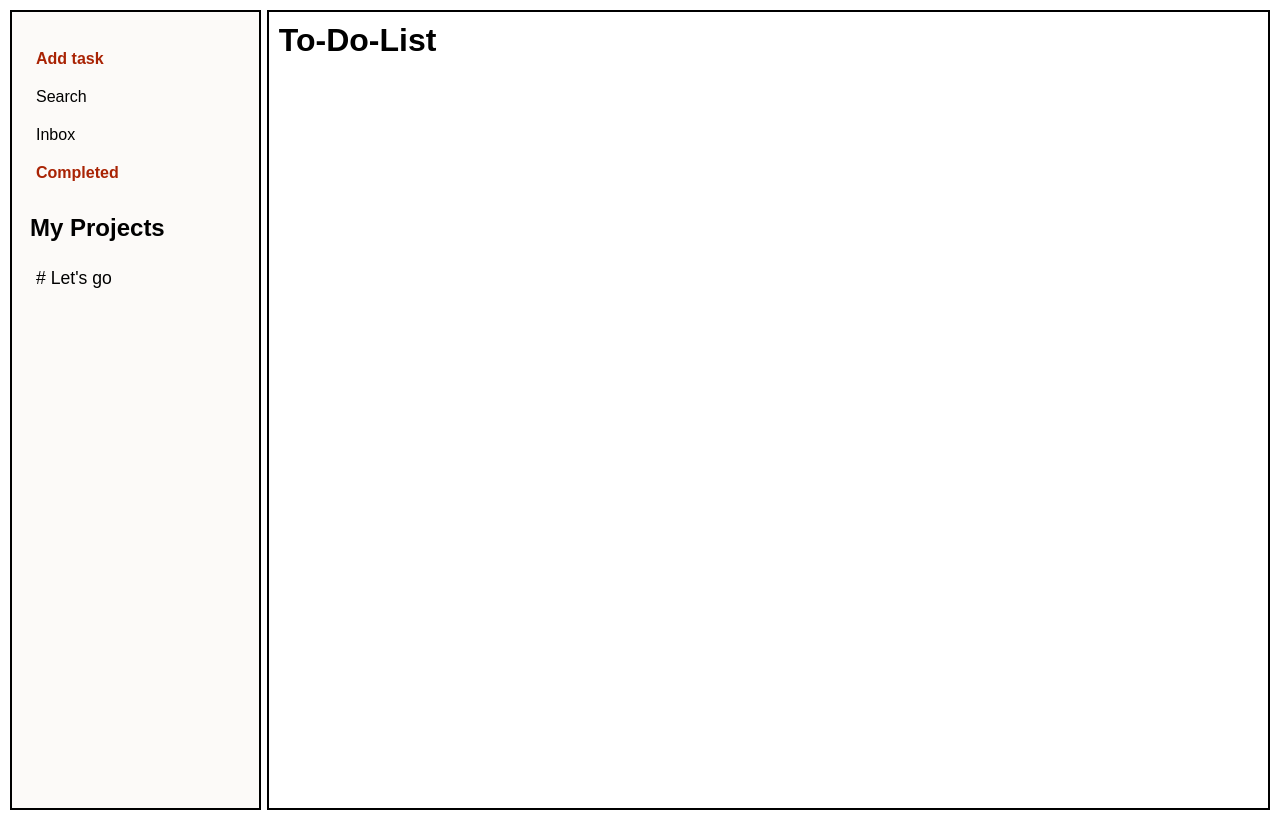
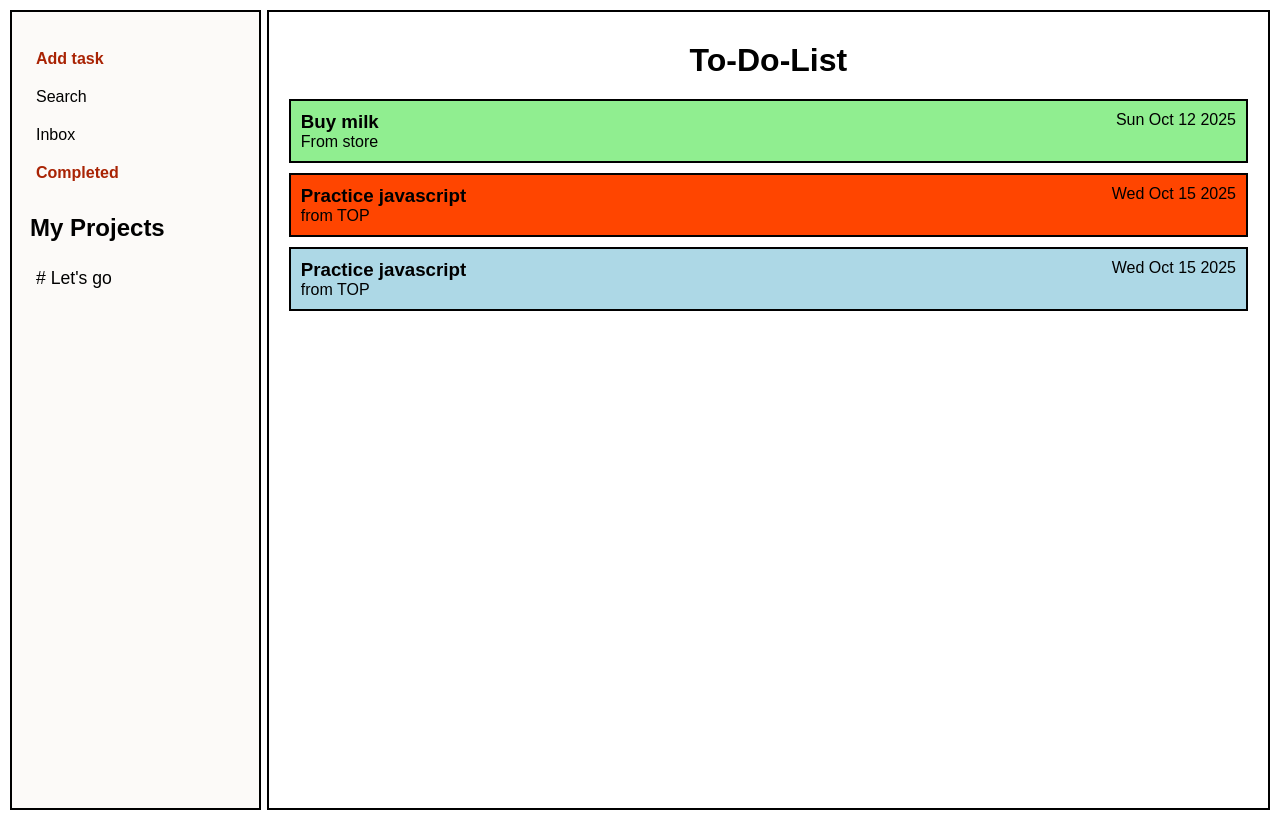
Before and after one commit to Shubham277353/To-Do-App, a website built with webpack: page src/index.html in a window 1280 px wide. Built offline with nearby package versions, Linux system fonts and the light colour scheme.

Commit message:
feat: add due date in the dom and style the page

```diff
--- a/src/addTodos.js
+++ b/src/addTodos.js
@@ -1,13 +1,10 @@
 import createTodo from "./createTodos";
 
-const todoList = [];
+ export const todoList = [];
 
 
 export function addTodos(title, description, dueDate, priority, completed){
 const todo = new createTodo(title, description, dueDate, priority, completed);
 todoList.push(todo);
 }
-
-addTodos('Buy milk', 'From store', '2025-10-12','low',false);
-addTodos('Practice javascript', 'from TOP', '2025-10-13','High',false);
 console.log(todoList);
--- /dev/null
+++ b/src/displayTodos.js
@@ -0,0 +1,42 @@
+import "./style.css";
+import { todoList } from "./addTodos";
+
+export default function display() {
+  todoList.forEach((todo) => {
+
+    const todoList = document.querySelector("#todo-list");
+
+    const taskDiv = document.createElement("div");
+    taskDiv.classList.add("task-div");
+
+    const titleDescriptionDivd = document.createElement("div");
+    const taskh3 = document.createElement("h3");
+    taskh3.classList.add("task");
+    taskh3.textContent = todo.title;
+
+    const taskDescription = document.createElement("p");
+    taskDescription.classList.add("task-description")
+    taskDescription.textContent = todo.description;
+
+    const dueDate = document.createElement("p");
+    dueDate.classList.add("due-date");
+    const date = new Date(todo.dueDate);
+    dueDate.textContent = date.toDateString();
+
+    if(todo.priority === "high"){
+        taskDiv.classList.add("high");
+    }else if (todo.priority === "medium"){
+        taskDiv.classList.add("medium");
+        taskDiv.style.backgroundColor = "lightblue";
+    }else{
+        taskDiv.classList.add("low");
+        taskDiv.style.backgroundColor = "lightgreen";
+    }
+
+    titleDescriptionDivd.append(taskh3);
+    titleDescriptionDivd.append(taskDescription);
+    taskDiv.append(titleDescriptionDivd);
+    taskDiv.append(dueDate);
+    todoList.append(taskDiv);
+  });
+}
--- a/src/index.html
+++ b/src/index.html
@@ -24,7 +24,7 @@
       </div>
 
       <div id="todo-container">
-        <h1>To-Do-List</h1>
+        <h1 id="list-heading">To-Do-List</h1>
         <div id="todo-list"></div>
       </div>
     </div>
--- a/src/index.js
+++ b/src/index.js
@@ -1,5 +1,10 @@
 import "./style.css";
 import CreateTodo from "./createTodos";
 import {addTodos} from "./addTodos";
+import display from "./displayTodos";
 
-addTodos();
+addTodos('Buy milk', 'From store', '2025-10-12','low',false);
+addTodos('Practice javascript', 'from TOP', '2025-10-15','high',false);
+addTodos('Practice javascript', 'from TOP', '2025-10-15','medium',false);
+
+display();
--- a/src/style.css
+++ b/src/style.css
@@ -41,6 +41,7 @@
 
 .tabs{
     padding: 8px;
+    cursor: pointer;
 }
 .tabs:hover{
     background-color: rgb(232, 231, 231);
@@ -70,3 +71,20 @@
   border: var(--border);
   padding: var(--padding);
 }
+
+#list-heading{
+  text-align: center;
+  margin: 20px;
+}
+
+.task-div{
+  border: var(--border);
+  margin: var(--margin);
+  padding: var(--padding);
+  display: flex;
+  justify-content: space-between;
+}
+
+.high{
+  background-color: orangered;
+}
```
Also changed, not shown: src/fetchTodos.js (deleted, +0 -12 lines).
